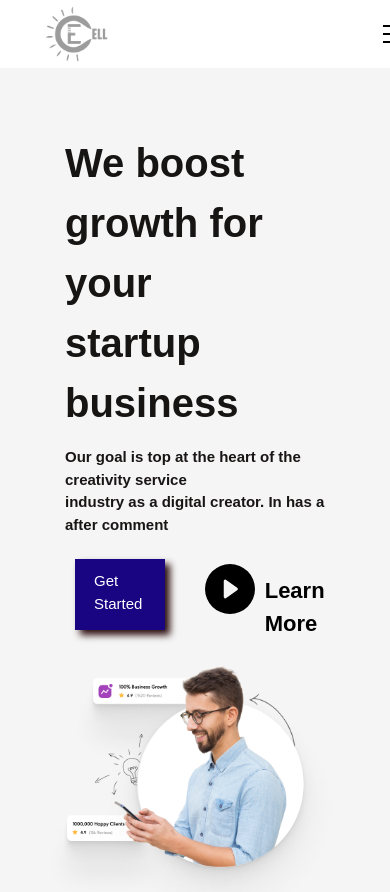
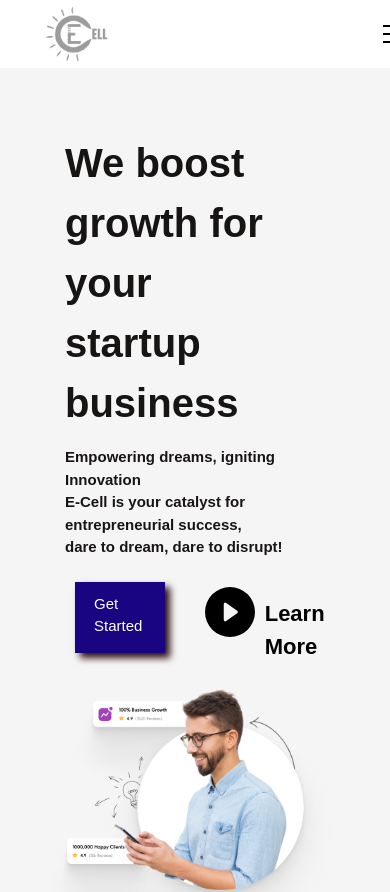
Before and after one commit to codewithnick/ecellnitjsr, a React (Create React App) app: page / in a window 390 px wide. Shown: the top 892 px of the page. Built offline with nearby package versions, Linux system fonts and the light colour scheme.

Commit message:
Hero content and upcoming container ubdate

```diff
--- a/src/components/HeroSection.jsx
+++ b/src/components/HeroSection.jsx
@@ -20,9 +20,11 @@ export const HeroSection = () => {
 
           <div className="hero-containt">
             <div>
-              Our goal is top at the heart of the creativity service
+            Empowering dreams, igniting Innovation
             </div>
-            <div>industry as a digital creator. In has a after comment</div>
+            <div>E-Cell is your catalyst for entrepreneurial success,</div>
+            <div>  dare to dream, dare to disrupt!
+</div>
           </div>
 
           <div className="btn-container">
--- a/src/styles/UpcomingEvent.css
+++ b/src/styles/UpcomingEvent.css
@@ -19,7 +19,7 @@
 }
 @media (max-width: 768px) {
   .card-container{
-    width: 100%;
+    max-width: 100%;
   }
 
 }
```
